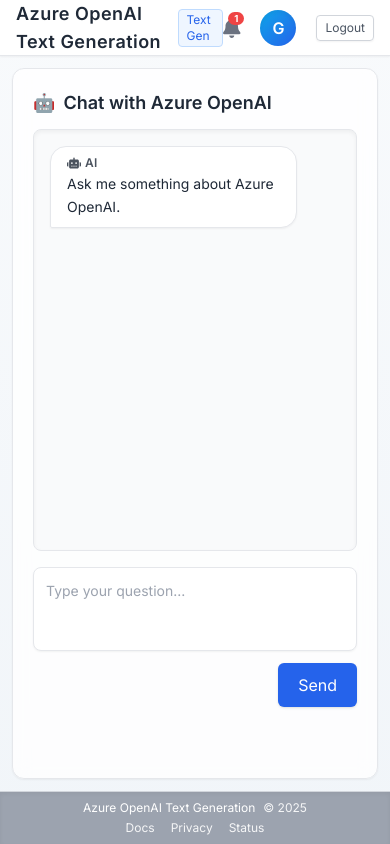
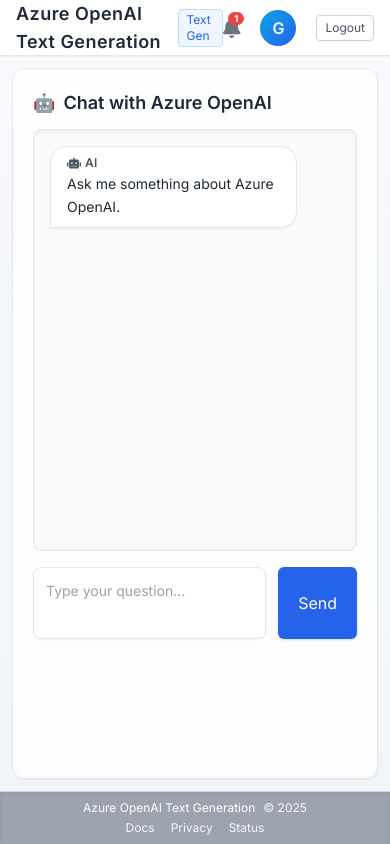
Before and after one commit to Swamy-s-Tech-Skills-Academy-AI-ML-Data/flask-react-aoai-completions, a React (Vite) app in the folder src/frontend/: page / in a window 390 px wide. Built offline with nearby package versions, Linux system fonts and the light colour scheme; no server answers.

Commit message:
Refactor Chat component input layout: adjust textarea and button styles for improved usability and responsiveness

```diff
--- a/src/frontend/src/components/Chat.tsx
+++ b/src/frontend/src/components/Chat.tsx
@@ -83,18 +83,18 @@
             </div>
             <div className="mt-4 flex flex-col">
                 {error && <div className="text-red-600 mb-2 text-sm">{error}</div>}
+                <div className="flex gap-3 items-stretch">
                     <textarea
-                    className="border w-full p-3 rounded-lg shadow-sm resize-none focus:outline-none focus:ring focus:ring-blue-300 transition text-gray-800 text-sm font-normal leading-relaxed min-h-[10vh] max-h-[20vh] bg-white"
+                        className="border flex-1 p-3 rounded-lg shadow-sm resize-none focus:outline-none focus:ring focus:ring-blue-300 transition text-gray-800 text-sm font-normal leading-relaxed min-h-[3rem] max-h-[8rem] bg-white"
                         placeholder="Type your question..."
                         value={prompt}
                         onChange={(e) => setPrompt(e.target.value)}
                         onKeyDown={(e) => { if (e.key === 'Enter' && !e.shiftKey) { e.preventDefault(); sendRequest(); } }}
                     />
-                <div className="flex justify-end mt-3">
                     <button
                         onClick={sendRequest}
                         disabled={loading}
-                        className="bg-blue-600 disabled:opacity-50 disabled:cursor-not-allowed text-white font-medium px-5 py-2.5 rounded-md shadow hover:bg-blue-700 transition focus:outline-none focus:ring-2 focus:ring-blue-400 flex items-center gap-2"
+                        className="bg-blue-600 disabled:opacity-50 disabled:cursor-not-allowed text-white font-medium px-5 rounded-md shadow hover:bg-blue-700 transition focus:outline-none focus:ring-2 focus:ring-blue-400 flex items-center gap-2 shrink-0 min-h-[3rem]"
                     >
                         {loading ? 'Sending…' : 'Send'}
                     </button>
```
Lines whose indentation alone changed are shown as unchanged.
